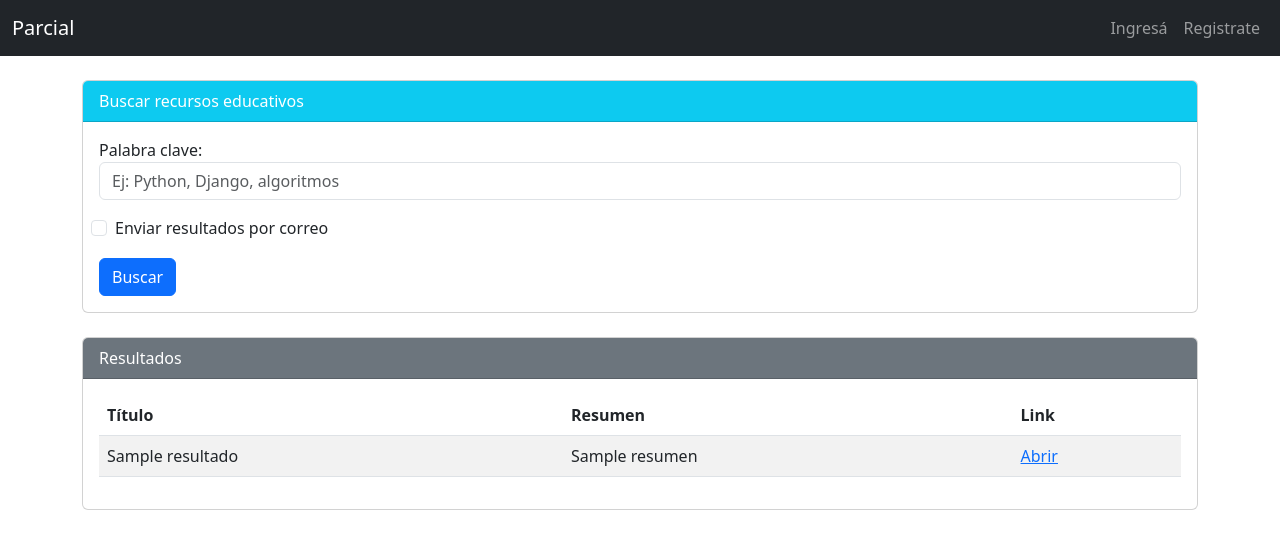
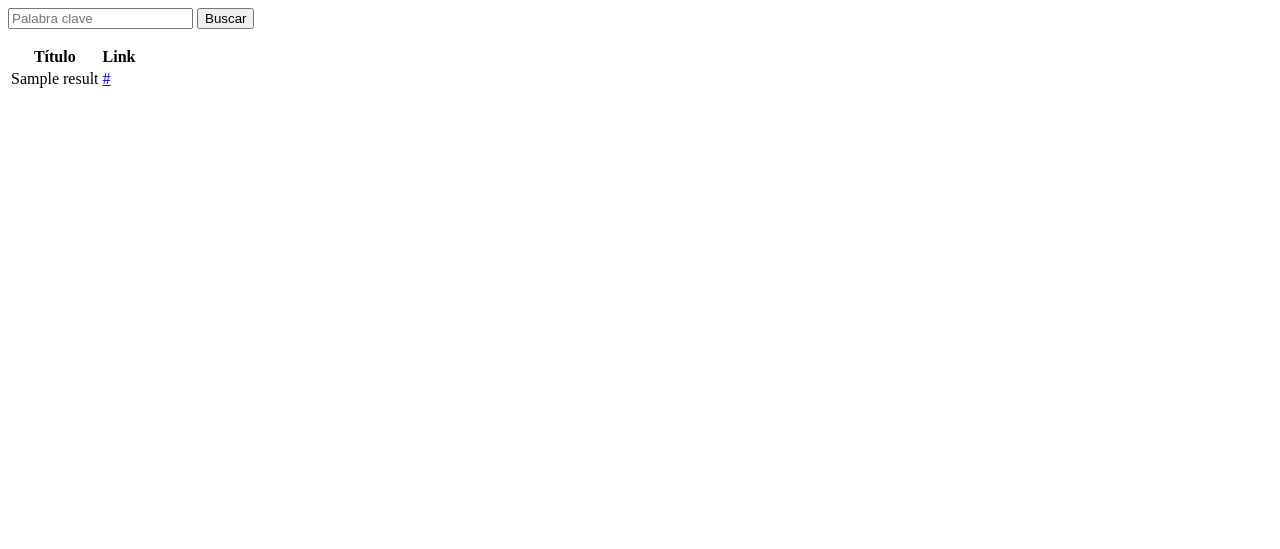
Before and after one commit to BeB55/parcial_2, a Django app: template templates/scraper.html in a window 1280 px wide. Shown: the top 549 px of the page. Run offline with Django 4.2, Linux system fonts and the light colour scheme; tables that the repository leaves empty hold one stand-in row (values such as "Sample post"); the template is opened without the code that fills it: values that come from a table or form of the project are taken from there, most other values are stand-ins (such as "Sample title", 1, 10 or a date in 2020).

Commit message:
corrijo contenido de scraper

```diff
--- a/templates/scraper.html
+++ b/templates/scraper.html
@@ -1,53 +1,21 @@
-{% extends "base.html" %}
-{% block title %}Buscar recursos{% endblock %}
-{% block content %}
+<form method="post">
+  {% csrf_token %}
+  <input type="text" name="keyword" class="form-control" placeholder="Palabra clave">
+  <button type="submit" class="btn btn-primary mt-2">Buscar</button>
+</form>
 
-<div class="card mb-4">
-  <div class="card-header bg-info text-white">Buscar recursos educativos</div>
-  <div class="card-body">
-    <form method="post" class="row g-3">
-      {% csrf_token %}
-      <div class="col-12">
-        {{ form.palabra.label_tag }}
-        {{ form.palabra }}
-      </div>
-      <div class="col-12 form-check">
-        {{ form.enviar_correo }}
-        <label class="form-check-label" for="{{ form.enviar_correo.id_for_label }}">
-          Enviar resultados por correo
-        </label>
-      </div>
-      <div class="col-12">
-        <button type="submit" class="btn btn-primary">Buscar</button>
-      </div>
-    </form>
-  </div>
-</div>
-
-{% if resultados %}
-<div class="card">
-  <div class="card-header bg-secondary text-white">Resultados</div>
-  <div class="card-body">
-    <table class="table table-striped">
+{% if results %}
+<table class="table mt-4">
   <thead>
-        <tr>
-          <th>Título</th>
-          <th>Resumen</th>
-          <th>Link</th>
-        </tr>
+    <tr><th>Título</th><th>Link</th></tr>
   </thead>
   <tbody>
-        {% for r in resultados %}
+    {% for r in results %}
     <tr>
       <td>{{ r.titulo }}</td>
-          <td>{{ r.resumen|safe }}</td>
-          <td><a href="{{ r.url }}" target="_blank">Abrir</a></td>
+      <td><a href="{{ r.url }}" target="_blank">{{ r.url }}</a></td>
     </tr>
     {% endfor %}
   </tbody>
 </table>
-  </div>
-</div>
 {% endif %}
-
-{% endblock %}
```
Also changed, not shown: apps/scraper/utils.py (+18 -24 lines), apps/scraper/views.py (+18 -30 lines). Lines whose indentation alone changed are shown as unchanged.
